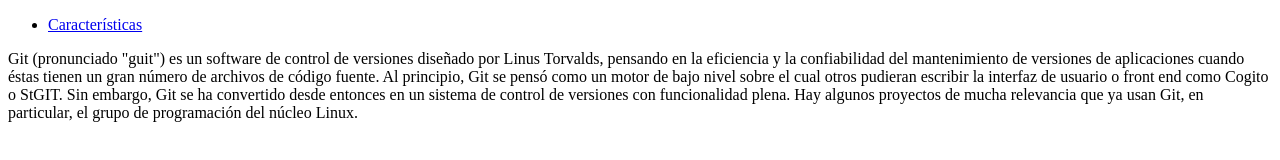
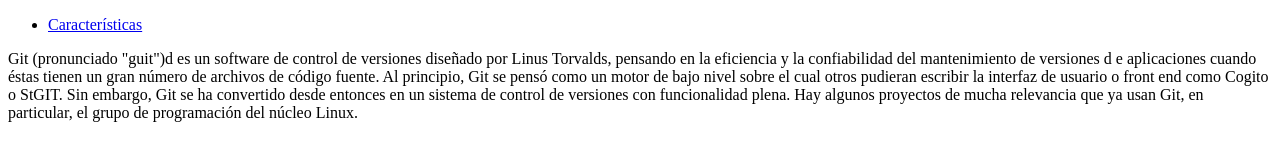
Before and after one commit to albertopij/RepEjercicios, a plain HTML site: page src/index.html in a window 1280 px wide. Drawn offline with Linux system fonts and the light colour scheme.

Commit message:
Version 1.0.3

```diff
--- a/src/index.html
+++ b/src/index.html
@@ -15,8 +15,8 @@
     </ul>
   </nav>
 
-  Git (pronunciado "guit") es un software de control de versiones diseñado por Linus Torvalds, pensando en la eficiencia y
-  la confiabilidad del mantenimiento de versiones de aplicaciones cuando éstas tienen un gran número de archivos de código
+  Git (pronunciado "guit")d es un software de control de versiones diseñado por Linus Torvalds, pensando en la eficiencia y
+  la confiabilidad del mantenimiento de versiones d e aplicaciones cuando éstas tienen un gran número de archivos de código
   fuente. Al principio, Git se pensó como un motor de bajo nivel sobre el cual otros pudieran escribir la interfaz de usuario
   o front end como Cogito o StGIT. Sin embargo, Git se ha convertido desde entonces en un sistema de control de versiones
   con funcionalidad plena. Hay algunos proyectos de mucha relevancia que ya usan Git, en particular, el grupo de programación
```
